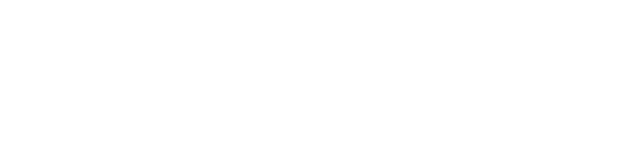
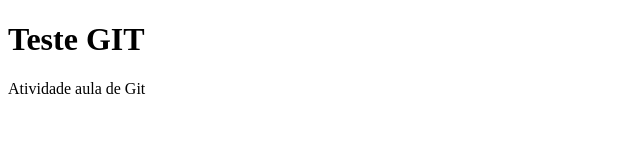
Before and after one commit to Davibrba/cp1-2sem-2siz, a plain HTML site: page index.html in a window 1280 px wide. Shown: the whole page, without its empty margins (0-640 px from the left). Drawn offline with Linux system fonts and the light colour scheme.

Commit message:
adiciona h1 e p

```diff
--- a/index.html
+++ b/index.html
@@ -6,6 +6,11 @@
     <title>Document</title>
 </head>
 <body>
+    <h1>Teste GIT</h1>
+
+    <p>
+        Atividade aula de Git
+    </p>
 
 </body>
 </html>
```
